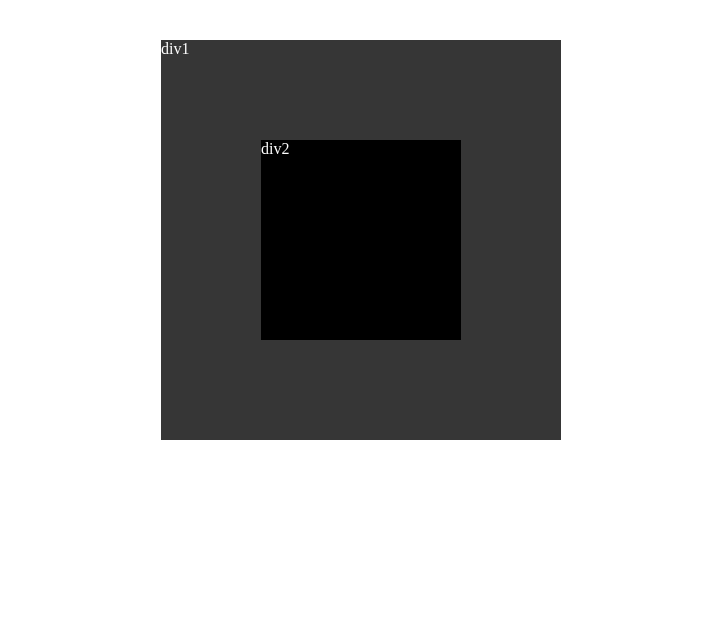
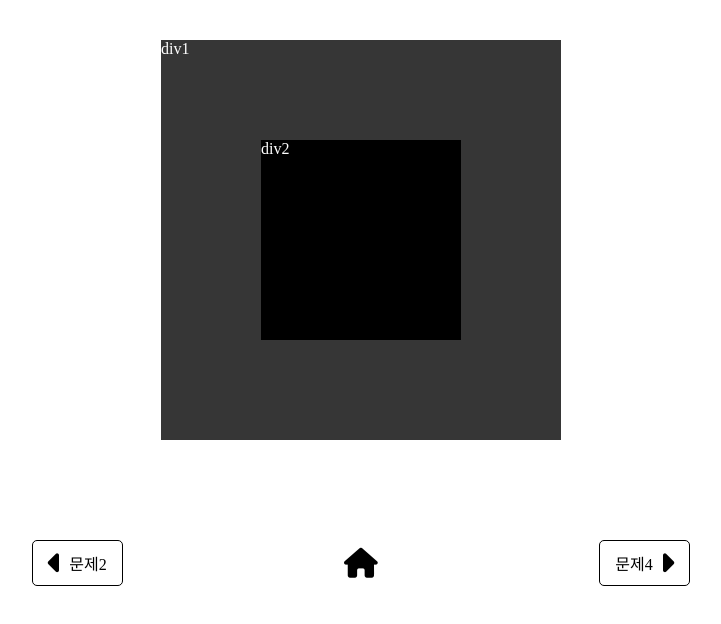
Before and after one commit to jebi2420/practice-position-flexbox3, a plain HTML site: page index.html in a window 1280 px wide. Shown: the whole page, without its empty margins (279-1000 px from the left). Drawn offline with Linux system fonts and the light colour scheme.

Commit message:
[add] link area 추가

```diff
--- a/index.html
+++ b/index.html
@@ -5,6 +5,10 @@
     <meta http-equiv="X-UA-Compatible" content="IE=edge" />
     <meta name="viewport" content="width=device-width, initial-scale=1.0" />
     <title>position과 flexbox를 연습하자3</title>
+    <script
+      src="https://kit.fontawesome.com/2c827c8cca.js"
+      crossorigin="anonymous"
+    ></script>
     <style>
       /* css 초기화 */
       body {
@@ -20,6 +24,7 @@
         display: flex;
         justify-content: center;
         margin-top: 40px;
+        margin-bottom: 100px;
       }
 
       .box {
@@ -43,6 +48,43 @@
         top: 0;
         left: 0;
       }
+
+      .link-area {
+        padding: 0 200px;
+        display: flex;
+        justify-content: space-around;
+        align-items: center;
+      }
+
+      .next {
+        width: 59px;
+        display: flex;
+        justify-content: space-between;
+        align-items: center;
+        padding: 7px 15px;
+        border: 1px solid black;
+        border-radius: 5px;
+        font-size: 16px;
+        color: black;
+        text-decoration: none;
+      }
+
+      .next:hover {
+        background-color: black;
+        color: white;
+      }
+
+      i {
+        font-size: 30px;
+      }
+
+      .home {
+        color: black;
+      }
+
+      .home:hover {
+        color: gray;
+      }
     </style>
   </head>
   <body>
@@ -52,5 +94,17 @@
         <div class="box box2">div2</div>
       </div>
     </div>
+
+    <div class="link-area">
+      <a href="https://comforting-pastelito-d84390.netlify.app/" class="next"
+        ><i class="fa-solid fa-caret-left"></i>문제2</a
+      >
+      <a href="https://illustrious-flan-1af204.netlify.app/" class="home"
+        ><i class="fa-solid fa-house"></i
+      ></a>
+      <a href="https://lucent-cobbler-18933f.netlify.app/" class="next"
+        >문제4<i class="fa-solid fa-caret-right"></i
+      ></a>
+    </div>
   </body>
 </html>
```
